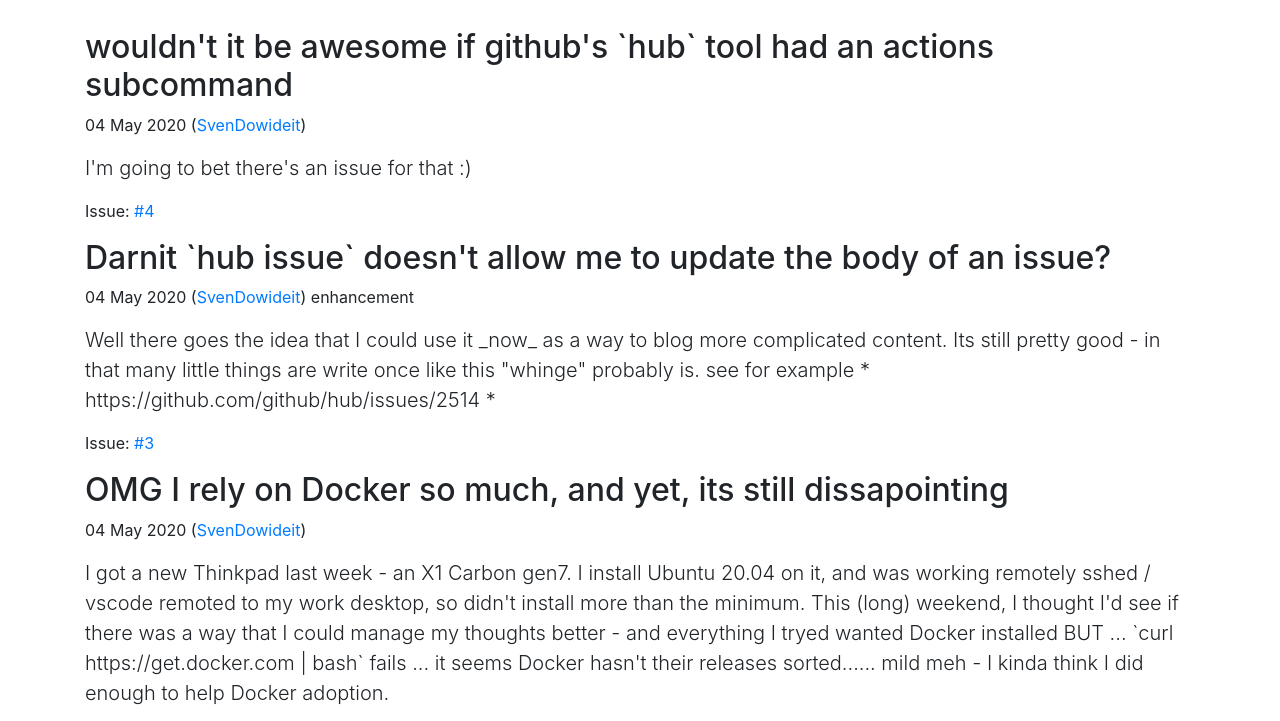
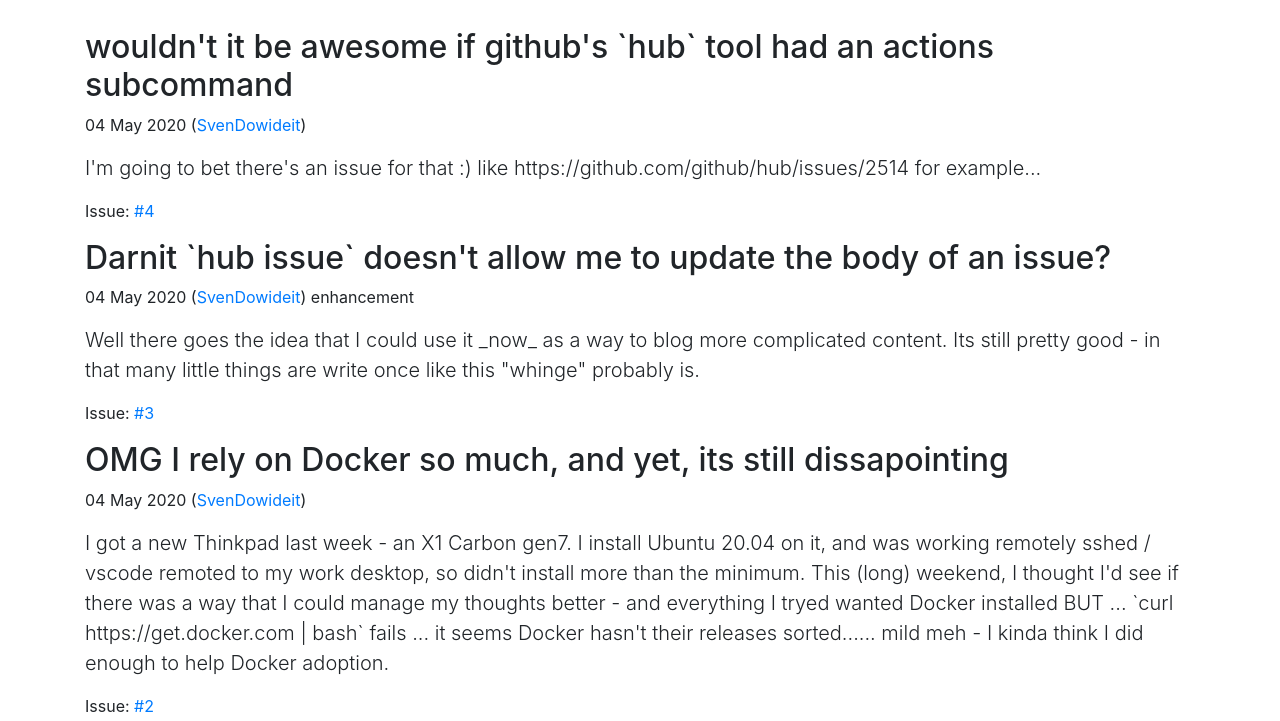
Before and after one commit to SvenDowideit/pages, a plain HTML site: page index.html in a window 1280 px wide. Shown: the part 62-783 px from the top of the page. Drawn offline with nearby package versions, Linux system fonts and the light colour scheme.

Commit message:
Update index.html

```diff
--- a/index.html
+++ b/index.html
@@ -50,6 +50,8 @@
     </p>
     <p class='lead'>
     I'm going to bet there's an issue for that :)
+
+like https://github.com/github/hub/issues/2514 for example...
     </p>
     <p>Issue: <a href='https://github.com/SvenDowideit/pages/issues/4'>#4</a></p>
 </div><div class='container'>
@@ -65,9 +67,6 @@ more complicated content.
 Its still pretty good - in that many little things are write once
 like this "whinge" probably is.
 
-see for example
-* https://github.com/github/hub/issues/2514
-*
     </p>
     <p>Issue: <a href='https://github.com/SvenDowideit/pages/issues/3'>#3</a></p>
 </div><div class='container'>
```
